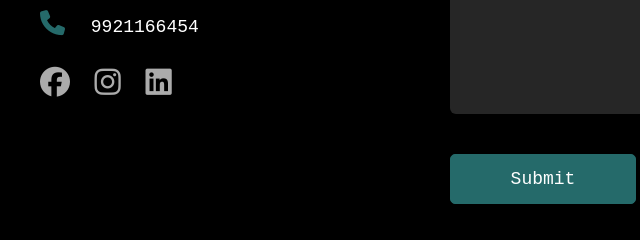
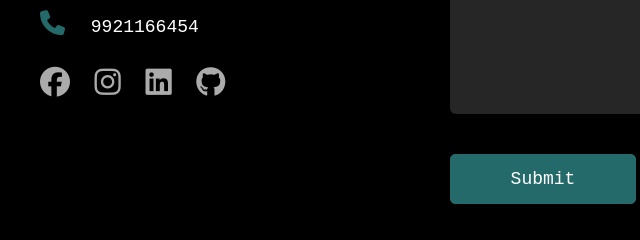
Before and after one commit to RayyanKauchali/portfolio, a plain HTML site: page index.html in a window 1280 px wide. Shown: the part 2406-2646 px from the top of the page, 88-728 px from the left. Drawn offline with Linux system fonts and the light colour scheme.

Commit message:
Update index.html

```diff
--- a/index.html
+++ b/index.html
@@ -132,6 +132,7 @@
                         <a href="https://m.facebook.com/100035925608842/" target="_blank"><i class="fab fa-facebook"></i></a>
                         <a href="https://www.instagram.com/rayyan_kauchali/" target="_blank"><i class="fa-brands fa-instagram"></i></a>
                         <a href="https://www.linkedin.com/in/rayyan-kauchali-72b069230" target="_blank"><i class="fa-brands fa-linkedin"></i></a>
+                        <a href="https://github.com/RayyanKauchali/" target="_blank"><i class="fa-brands fa-github"></i></a>
                     </div>
                 </div>
                 <div class="contact-right">
```
